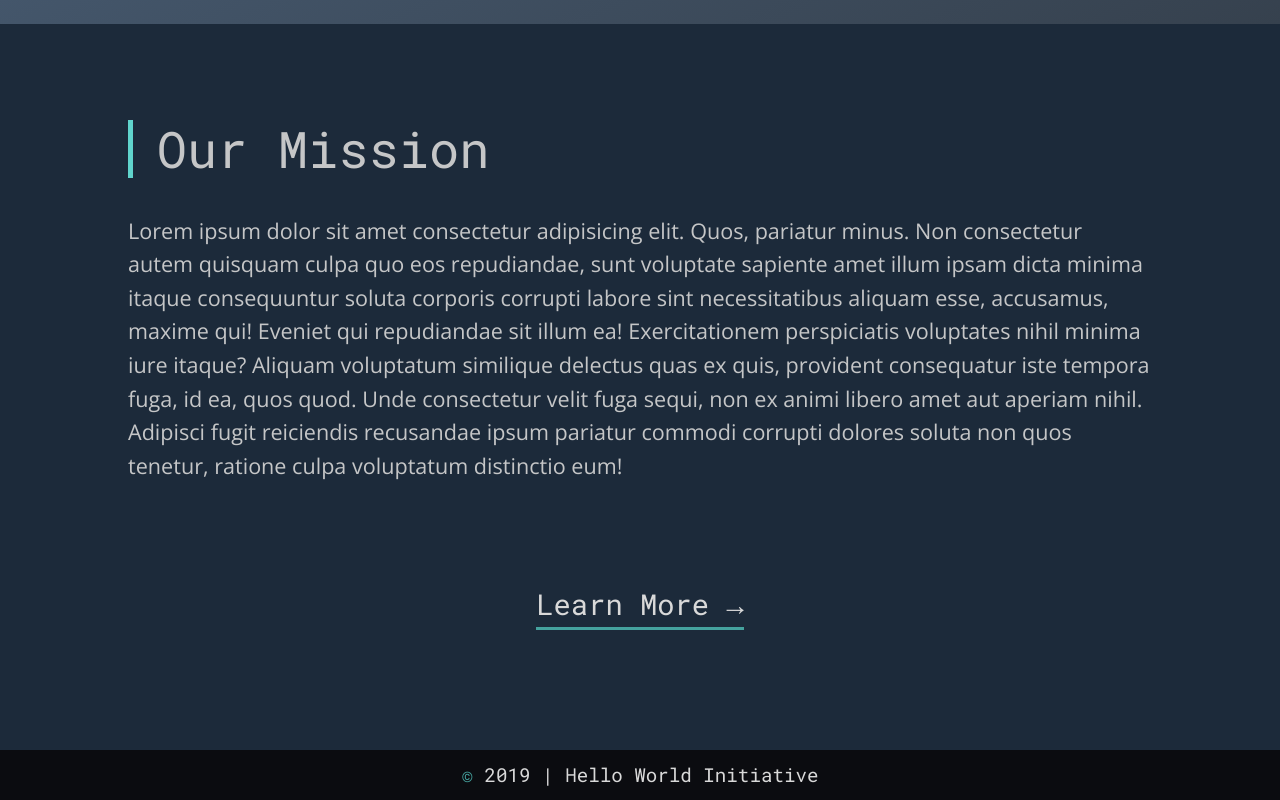
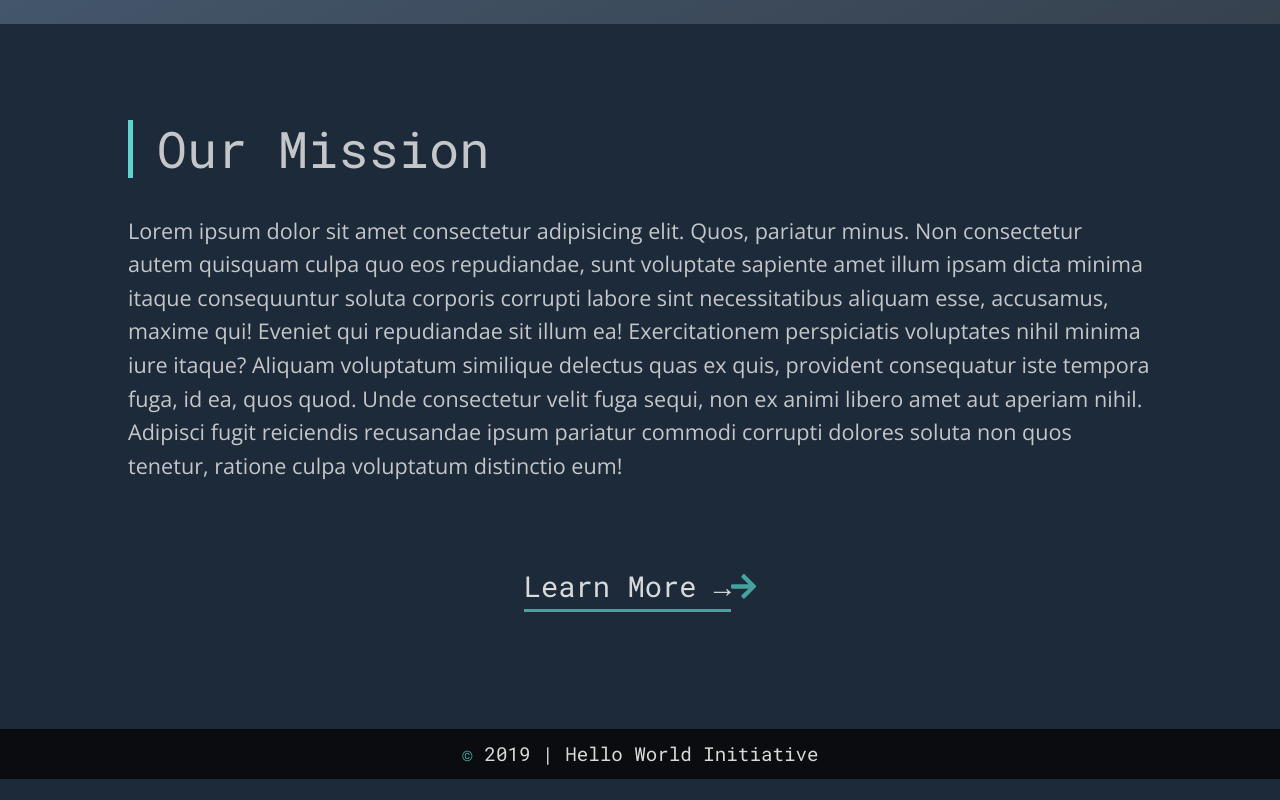
Before and after one commit to hello-world-initiative/hello-world-initiative, a React (Create React App) app: page / in a window 1280 px wide. Shown: the part 619-1419 px from the top of the page. After the commit the page ends 1398 px from the top, so only its background shows below. Built offline with nearby package versions, Linux system fonts and the light colour scheme; grey boxes are pictures that could not be loaded.

Commit message:
Ok now it actually works

```diff
--- a/src/components/LinkPlain.js
+++ b/src/components/LinkPlain.js
@@ -5,10 +5,9 @@ import { FontAwesomeIcon } from '@fortawesome/react-fontawesome';
 const LinkPlain = ({ to, text }) => (
   <a href={to} rel="noopener noreferrer" className="linkPlain">
     <span className="linkPlain-text">{text}</span>
-    <span className="linkButton-icon">
-      <FontAwesomeIcon icon={['fas', 'fa-arrow-right']} />
+    <span className="linkPlain-icon">
+      <FontAwesomeIcon icon={['fas', 'arrow-right']} />
     </span>
-    {console.log(<FontAwesomeIcon icon={['fas', 'arrow-right']} />)}
   </a>
 );
 
```
